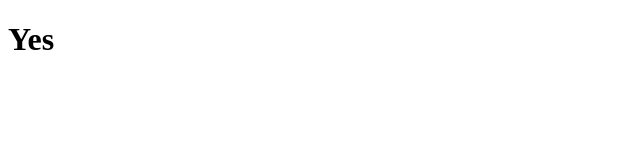
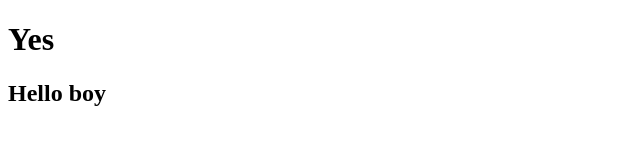
Before and after one commit to dawewacle/project, a plain HTML site: page index.html in a window 1280 px wide. Shown: the whole page, without its empty margins (0-640 px from the left). Drawn offline with Linux system fonts and the light colour scheme.

Commit message:
h2 commit tag

```diff
--- a/index.html
+++ b/index.html
@@ -8,5 +8,6 @@
   </head>
   <body>
     <h1>Yes</h1>
+    <h2>Hello boy</h2>
   </body>
 </html>
```
